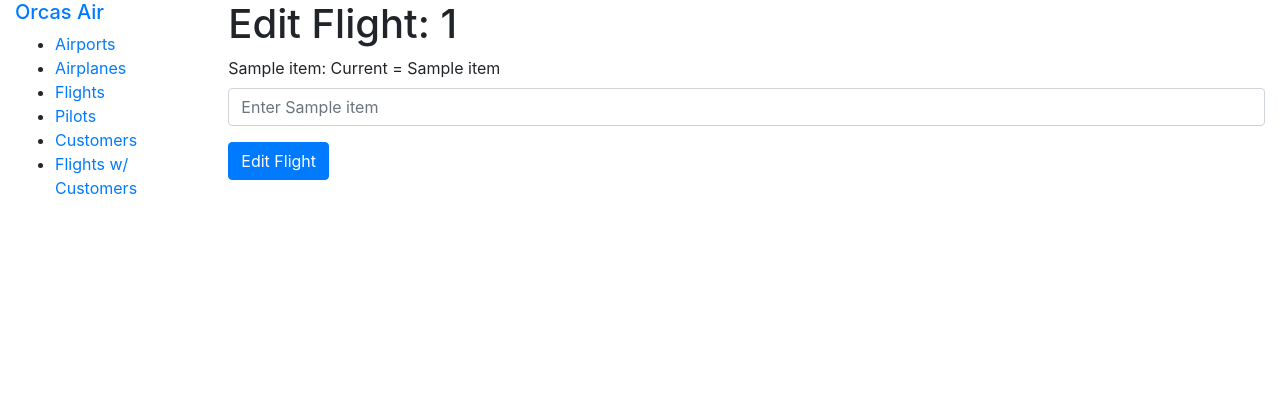
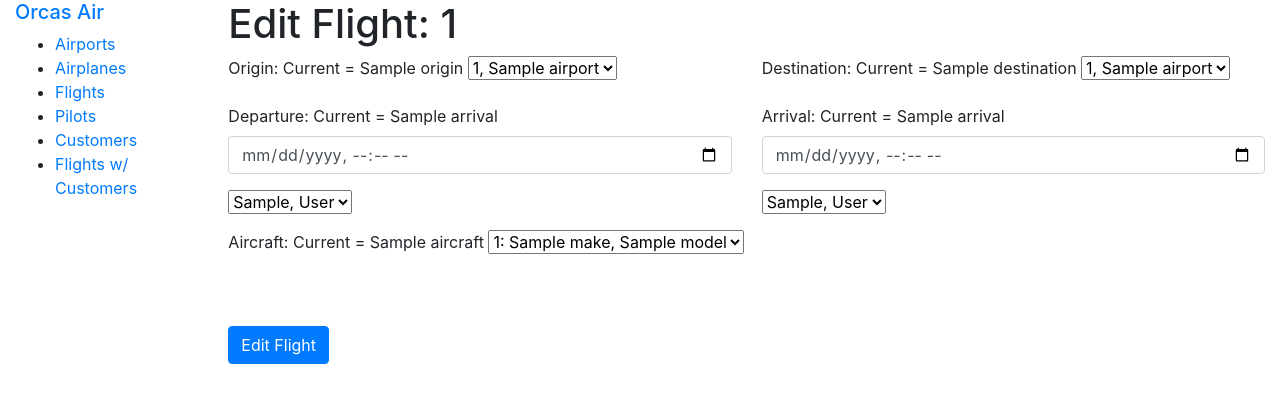
Before and after one commit to jodahoney/cs340_project, a Flask app: template project/templates/edit_flight.html in a window 1280 px wide. Shown: the part 56-459 px from the top of the page. Run offline with Flask 2, Linux system fonts and the light colour scheme; the template is opened without the code that fills it: most values are stand-ins (such as "Sample title", 1, 10 or a date in 2020); some libraries are stand-ins or nearby versions.

Commit message:
Added update to Flights

```diff
--- a/project/app.py
+++ b/project/app.py
@@ -8,6 +8,20 @@ db_connection = db.connect_to_database()
 
 app.config['MYSQL_CURSORCLASS'] = "DictCursor"
 
+def calculate_flight_time(arrival, departure):
+    """
+    Accepts the string output by the HTML datetime-local input form and converts
+    to a time delta in number of minutes from departure to arrival.
+    """
+    arrival_datetime = datetime.datetime.strptime(arrival,"%Y-%m-%dT%H:%M")
+    departure_datetime = datetime.datetime.strptime(departure,"%Y-%m-%dT%H:%M")
+
+    time_delta = arrival_datetime - departure_datetime
+    FlightDuration = (time_delta.days * 24) + (time_delta.seconds // 60)
+
+    return FlightDuration
+
+
 @app.route('/')
 def index():
     return render_template('index.html')
@@ -17,7 +31,7 @@ def airports():
 
     # insert into the airports entity
     if request.method == "POST":
-        # fire off if user presses the Add Person button
+
         if request.form.get("Add_Airport"):
             # grab user form inputs
             airportID = request.form["AirportID"]
@@ -27,9 +41,6 @@ def airports():
 
             # assuming no null inputs
             query = "INSERT INTO Airports (`AirportID`, `Name`, `City`, `State`) VALUES (%s, %s, %s, %s);"
-            # cur = db.connection.cursor()
-            # cur.execute(query, (airportID, name, city, state))
-            # db.connection.commit()
             cursor = db.execute_query(db_connection=db_connection, query=query, query_params=(airportID, name, city, state))
             results = cursor.fetchall()
 
@@ -37,17 +48,14 @@ def airports():
 
     # Grab Airports data so we send it to our template to display
     if request.method == "GET":
-        # db query to grab all the people in bsg_people
         query = "SELECT * FROM Airports;"
         cursor = db.execute_query(db_connection=db_connection, query=query)
         data = cursor.fetchall()
 
-        # render edit_people page passing our query data and homeworld data to the edit_people template
         return render_template("airports.html", data=data)
 
 @app.route("/delete-airport/<string:id>")
 def delete_airport(id):
-    # mySQL query to delete the person with our passed id
     query = "DELETE FROM Airports WHERE AirportID = '%s';" % (id)
     cursor = db.execute_query(db_connection=db_connection, query=query)
     data = cursor.fetchall()
@@ -58,34 +66,30 @@ def delete_airport(id):
 @app.route("/edit-airport/<string:id>", methods=["POST", "GET"])
 def edit_airport(id):
     if request.method == "GET":
-        # mySQL query to grab the info of the person with our passed id
         query = "SELECT * FROM Airports WHERE AirportID = '%s';" % (id)
         cursor = db.execute_query(db_connection=db_connection, query=query)
         data = cursor.fetchall()
 
         return render_template("edit_airport.html", data=data)
 
-    # meat and potatoes of our update functionality
     if request.method == "POST":
         if request.form.get("Edit_Airport"):
-            # grab user form inputs
             name = request.form["Name"]
             city = request.form["City"]
             state = request.form["State"]
 
-            # . UPDATE table_name SET column1 = value1, column2 = value2 WHERE id=100;
             query = "UPDATE Airports SET Airports.Name = %s, Airports.City = %s, Airports.State = %s WHERE Airports.AirportID = %s;"
             cursor = db.execute_query(db_connection=db_connection, query=query, query_params=(name, city, state, id))
             data = cursor.fetchall()
             print(data)
-            # redirect back to people page after we execute the update query
+
             return redirect("/airports")
 
 # Airplanes
 @app.route("/airplanes", methods=["POST", "GET"])
 def airplanes():
 
-    # insert into the airports entity
+    # insert into the airplanes entity
     if request.method == "POST":
         # fire off if user presses the Add airplane button
         if request.form.get("Add_Airplane"):
@@ -100,51 +104,41 @@ def airplanes():
 
             # assuming no null inputs
             query = "INSERT INTO Airplanes (`TailNumber`, `Make`, `Model`, `Range`, `FuelCapacity`, `LastMaintenancePerformed`, `MaintenanceFrequency`) VALUES (%s, %s, %s, %s, %s, %s, %s);"
-            # cur = db.connection.cursor()
-            # cur.execute(query, (airportID, name, city, state))
-            # db.connection.commit()
             cursor = db.execute_query(db_connection=db_connection, query=query, query_params=(tail_number, make, model, air_range, fuel_capacity, last_maintenance_performed, maintenance_frequency))
             results = cursor.fetchall()
 
             return redirect("/airplanes")
 
-    # Grab Airports data so we send it to our template to display
+    # Grab Airplanes data so we send it to our template to display
     if request.method == "GET":
-        # db query to grab all the people in bsg_people
         query = "SELECT * FROM Airplanes;"
         cursor = db.execute_query(db_connection=db_connection, query=query)
         data = cursor.fetchall()
 
-        # render edit_people page passing our query data and homeworld data to the edit_people template
         return render_template("airplanes.html", data=data)
 
 
 # route for delete functionality, deleting an airplane
-# we want to pass the 'id' value of that person on button click (see HTML) via the route
 @app.route("/delete-airplane/<string:id>")
 def delete_airplane(id):
-    # mySQL query to delete the person with our passed id
     query = "DELETE FROM Airplanes WHERE TailNumber = '%s';" % (id)
     cursor = db.execute_query(db_connection=db_connection, query=query)
     data = cursor.fetchall()
 
-    # redirect back to airport page
+    # redirect back to airplanes page
     return redirect("/airplanes")
 
 
-# route for edit functionality, updating the attributes of a person in bsg_people
-# similar to our delete route, we want to the pass the 'id' value of that person on button click (see HTML) via the route
+# route for edit functionality, updating the attributes of an airplane
 @app.route("/edit-airplane/<string:id>", methods=["POST", "GET"])
 def edit_airplane(id):
     if request.method == "GET":
-        # mySQL query to grab the info of the person with our passed id
         query = "SELECT * FROM Airplanes WHERE TailNumber = '%s';" % (id)
         cursor = db.execute_query(db_connection=db_connection, query=query)
         data = cursor.fetchall()
 
         return render_template("edit_airplane.html", data=data)
 
-    # meat and potatoes of our update functionality
     if request.method == "POST":
         if request.form.get("Edit_Airplane"):
             make = request.form["Make"]
@@ -154,12 +148,11 @@ def edit_airplane(id):
             last_maintenance_performed = request.form["LastMaintenancePerformed"]
             maintenance_frequency = request.form["MaintenanceFrequency"]
 
-            # . UPDATE table_name SET column1 = value1, column2 = value2 WHERE id=100;
             query = "UPDATE Airplanes SET Airplanes.Make = %s, Airplanes.Model = %s, Airplanes.Range = %s, Airplanes.FuelCapacity = %s, Airplanes.LastMaintenancePerformed = %s, Airplanes.MaintenanceFrequency = %s WHERE Airplanes.TailNumber = %s;"
             cursor = db.execute_query(db_connection=db_connection, query=query, query_params=(make, model, range, fuel_capacity, last_maintenance_performed, maintenance_frequency, id))
             data = cursor.fetchall()
             print(data)
-            # redirect back to people page after we execute the update query
+
             return redirect("/airplanes")
 
 # Flights
@@ -191,11 +184,7 @@ def flights():
 
 
             # Calculate travel time
-            arrival_datetime = datetime.datetime.strptime(Arrival,"%Y-%m-%dT%H:%M")
-            departure_datetime = datetime.datetime.strptime(Departure,"%Y-%m-%dT%H:%M")
-
-            time_delta = arrival_datetime - departure_datetime
-            FlightDuration = (time_delta.days * 24) + (time_delta.seconds // 60)
+            FlightDuration = calculate_flight_time(Arrival, Departure)
 
             # assuming no null inputs
             query = "INSERT INTO Flights \
@@ -225,17 +214,8 @@ def flights():
                     )
             return redirect("/flights")
 
-    # Grab Flights data so we send it to our template to display
+    # Grab Flights and all related data so we send it to our template to display
     if request.method == "GET":
-        # OLD WAY OF SELECTING CUSTOMERS INTO TABLE:
-        # query = "SELECT \
-        #     FlightID, Origin, Destination, Departure, Arrival, FlightDuration, Pilot, Copilot, Aircraft, \
-        #     Customers.FirstName AS fname, Customers.LastName AS lname   \
-        #     FROM Flights \
-        #     INNER JOIN Flights_has_Customers \
-        #     ON Flights.FlightID = Flights_has_Customers.Flights_FlightID \
-        #     LEFT JOIN Customers \
-        #     ON Flights_has_Customers.Customers_CustomerID = Customers.CustomerID;"
 
         query = "SELECT * FROM Flights;"
         cursor = db.execute_query(db_connection=db_connection, query=query)
@@ -257,13 +237,13 @@ def flights():
         cursor = db.execute_query(db_connection=db_connection, query=query5)
         aircraft_data = cursor.fetchall()
 
-        # render edit_people page passing our query data and homeworld data to the edit_people template
         return render_template("flights.html",
             data=data,
             customer_data=customer_data,
             airport_data=airport_data,
             pilot_data=pilot_data,
-            aircraft_data=aircraft_data)
+            aircraft_data=aircraft_data
+            )
 
 
 # route for delete functionality, deleting a flight
@@ -283,38 +263,63 @@ def delete_flight(id):
     return redirect("/flights")
 
 
-# route for edit functionality, updating the attributes of a person in bsg_people
-# similar to our delete route, we want to the pass the 'id' value of that person on button click (see HTML) via the route
 @app.route("/edit-flight/<int:id>", methods=["POST", "GET"])
 def edit_flight(id):
     if request.method == "GET":
-        # mySQL query to grab the info of the person with our passed id
+
         query = "SELECT * FROM Flights WHERE FlightID = '%s';" % (id)
+
+        query3 = "SELECT AirportID, Name FROM Airports;"
+        cursor = db.execute_query(db_connection=db_connection, query=query3)
+        airport_data = cursor.fetchall()
+
+        query4 = "SELECT PilotID, FirstName, LastName FROM Pilots;"
+        cursor = db.execute_query(db_connection=db_connection, query=query4)
+        pilot_data = cursor.fetchall()
+
+        query5 = "Select TailNumber, Make, Model FROM Airplanes;"
+        cursor = db.execute_query(db_connection=db_connection, query=query5)
+        aircraft_data = cursor.fetchall()
+
         cursor = db.execute_query(db_connection=db_connection, query=query)
         data = cursor.fetchall()
 
-        return render_template("edit_flight.html", data=data)
+        return render_template("edit_flight.html",
+            data=data,
+            # customer_data=customer_data,
+            airport_data=airport_data,
+            pilot_data=pilot_data,
+            aircraft_data=aircraft_data)
 
-    # meat and potatoes of our update functionality
     if request.method == "POST":
         if request.form.get("Edit_Flight"):
+
             # grab user form inputs
-            name = request.form[""]
-            city = request.form[""]
-            state = request.form[""]
+            Origin = request.form["origin-select"]
+            Destination = request.form["destination-select"]
+            Departure = request.form["Departure"]
+            Arrival = request.form["Arrival"]
+            Pilot = request.form["pilot-select"]
+            CoPilot = request.form["copilot-select"]
+            Aircraft = request.form["aircraft-select"]
 
-            query = "UPDATE Flights SET Airports.Name = %s, Airports.City = %s, Airports.State = %s WHERE Airports.AirportID = %s;"
-            cursor = db.execute_query(db_connection=db_connection, query=query, query_params=(name, city, state, id))
+            FlightDuration = calculate_flight_time(Arrival, Departure)
+
+            query = "UPDATE Flights SET Flights.Origin = %s, Flights.Destination = %s, Flights.Departure = %s, \
+                Flights.Arrival = %s, Flights.FlightDuration = %s, Flights.Pilot = %s, Flights.CoPilot = %s, Flights.Aircraft = %s \
+                WHERE Flights.FlightID = %s;"
+            cursor = db.execute_query(db_connection=db_connection,
+                query=query,
+                query_params=(Origin, Destination, Departure, Arrival, FlightDuration, Pilot, CoPilot, Aircraft, id)
+            )
             data = cursor.fetchall()
-            print(data)
-            # redirect back to people page after we execute the update query
+
             return redirect("/flights")
 
 # Pilots
 @app.route("/pilots", methods=["POST", "GET"])
 def pilots():
 
-    # insert into the airports entity
     if request.method == "POST":
         # fire off if user presses the Add Person button
         if request.form.get("Add_Pilot"):
@@ -330,19 +335,14 @@ def pilots():
 
             return redirect("/pilots")
 
-    # Grab Airports data so we send it to our template to display
     if request.method == "GET":
-        # db query to grab all the people in bsg_people
         query = "SELECT * FROM Pilots;"
         cursor = db.execute_query(db_connection=db_connection, query=query)
         data = cursor.fetchall()
 
-        # render edit_people page passing our query data and homeworld data to the edit_people template
         return render_template("pilots.html", data=data)
 
 
-# route for delete functionality, deleting an airport
-# we want to pass the 'id' value of that person on button click (see HTML) via the route
 @app.route("/delete-pilot/<string:id>")
 def delete_pilot(id):
     # mySQL query to delete the person with our passed id
@@ -350,23 +350,17 @@ def delete_pilot(id):
     cursor = db.execute_query(db_connection=db_connection, query=query)
     data = cursor.fetchall()
 
-    # redirect back to airport page
     return redirect("/pilots")
 
-
-# route for edit functionality, updating the attributes of a person in bsg_people
-# similar to our delete route, we want to the pass the 'id' value of that person on button click (see HTML) via the route
 @app.route("/edit-pilot/<string:id>", methods=["POST", "GET"])
 def edit_pilot(id):
     if request.method == "GET":
-        # mySQL query to grab the info of the person with our passed id
         query = "SELECT * FROM Pilots WHERE PilotID = '%s';" % (id)
         cursor = db.execute_query(db_connection=db_connection, query=query)
         data = cursor.fetchall()
 
         return render_template("edit_pilot.html", data=data)
 
-    # meat and potatoes of our update functionality
     if request.method == "POST":
         if request.form.get("Edit_Pilot"):
             # grab user form inputs
@@ -374,12 +368,11 @@ def edit_pilot(id):
             lname = request.form["LastName"]
             phone_number = request.form["PhoneNumber"]
 
-            # . UPDATE table_name SET column1 = value1, column2 = value2 WHERE id=100;
             query = "UPDATE Pilots SET Pilots.FirstName = %s, Pilots.LastName = %s, Pilots.PhoneNumber = %s WHERE Pilots.PilotID = %s;"
             cursor = db.execute_query(db_connection=db_connection, query=query, query_params=(fname, lname, phone_number, id))
             data = cursor.fetchall()
             print(data)
-            # redirect back to people page after we execute the update query
+
             return redirect("/pilots")
 
 # Customers
@@ -409,41 +402,30 @@ def customers():
 
     # Grab Customers data so we send it to our template to display
     if request.method == "GET":
-        # db query to grab all the people in bsg_people
         query = "SELECT * FROM Customers;"
         cursor = db.execute_query(db_connection=db_connection, query=query)
         data = cursor.fetchall()
 
-        # render edit_people page passing our query data and homeworld data to the edit_people template
         return render_template("customers.html", data=data)
 
-
-# route for delete functionality, deleting an airport
-# we want to pass the 'id' value of that person on button click (see HTML) via the route
 @app.route("/delete-customer/<string:id>")
 def delete_customer(id):
-    # mySQL query to delete the person with our passed id
     query = "DELETE FROM Customers WHERE CustomerID = '%s';" % (id)
     cursor = db.execute_query(db_connection=db_connection, query=query)
     data = cursor.fetchall()
 
-    # redirect back to airport page
     return redirect("/customers")
 
 
-# route for edit functionality, updating the attributes of a person in bsg_people
-# similar to our delete route, we want to the pass the 'id' value of that person on button click (see HTML) via the route
 @app.route("/edit-customer/<string:id>", methods=["POST", "GET"])
 def edit_customer(id):
     if request.method == "GET":
-        # mySQL query to grab the info of the person with our passed id
         query = "SELECT * FROM Customers WHERE CustomerID = '%s';" % (id)
         cursor = db.execute_query(db_connection=db_connection, query=query)
         data = cursor.fetchall()
 
         return render_template("edit_customer.html", data=data)
 
-    # meat and potatoes of our update functionality
     if request.method == "POST":
         if request.form.get("Edit_Customer"):
             # grab user form inputs
@@ -456,12 +438,11 @@ def edit_customer(id):
             zip_code = request.form["ZIP_Code"]
             phone_number = request.form["PhoneNumber"]
 
-            # . UPDATE table_name SET column1 = value1, column2 = value2 WHERE id=100;
             query = "UPDATE Customers SET Customers.FirstName = %s, Customers.LastName = %s, Customers.AddressLine1 = %s, Customers.AddressLine2 = %s, Customers.City = %s, Customers.State = %s, Customers.ZIP_Code = %s, Customers.PhoneNumber = %s WHERE Customers.CustomerID = %s;"
             cursor = db.execute_query(db_connection=db_connection, query=query, query_params=(fname, lname, address1, address2, city, state, zip_code, phone_number, id))
             data = cursor.fetchall()
             print(data)
-            # redirect back to people page after we execute the update query
+
             return redirect("/customers")
 
 # Flights_has_customers
@@ -481,7 +462,6 @@ def flightsCustomers():
         cursor = db.execute_query(db_connection=db_connection, query=query2)
         customer_data = cursor.fetchall()
 
-        # render edit_people page passing our query data and homeworld data to the edit_people template
         return render_template("flights_has_customers.html", data=data, customer_data=customer_data)
 
     return render_template('flights_has_customers.html')
--- a/project/templates/edit_flight.html
+++ b/project/templates/edit_flight.html
@@ -6,16 +6,95 @@
 
 {% block content %}
 <form id="editFlight" action="{{ url_for('edit_flight', id=data[0].FlightID) }}" method="post">
-    {% for value in data[0] %}
-        {% if value != "FlightID" %}
-        <div class="form-group">
-            <label for={{value}}>{{value}}: Current = {{ data[0][value] }}</label>
-            <input type="text" class="form-control" id="{{value}}" name="{{value}}" placeholder="Enter {{value}}">
-        </div>
-        {% endif %}
+    <!-- Origin and Destination -->
+    <div class="row">
+      <div class="form-group col" >
+        <label for="origin-select">Origin: Current = {{ data[0]['Origin'] }}</label>
+        <select class="form-select" name="origin-select">
+          {% for airport in airport_data %}
+            {% if airport.AirportID == data[0]['Origin'] %}
+              <option value={{airport.AirportID}} selected>{{airport.AirportID}}, {{airport.Name}}</option>
+            {% else %}
+              <option value={{airport.AirportID}}>{{airport.AirportID}}, {{airport.Name}}</option>
+            {% endif %}
+          {% endfor %}
+        </select>
+      </div>
+      <div class="form-group col">
+        <label for="destination-select">Destination: Current = {{ data[0]['Destination'] }}</label>
+        <select class="form-select" name="destination-select">
+          {% for airport in airport_data %}
+            {% if airport.AirportID == data[0]['Destination'] %}
+              <option value={{airport.AirportID}} selected>{{airport.AirportID}}, {{airport.Name}}</option>
+            {% else %}
+            <option value={{airport.AirportID}}>{{airport.AirportID}}, {{airport.Name}}</option>
+            {% endif %}
+          {% endfor %}
+        </select>
+      </div>
+    </div>
 
-    {% endfor %}
+    <div class="row">
+      <div class="form-group col">
+        <label for="Departure">Departure: Current = {{ data[0]['Arrival'] }}</label>
+        <input type="datetime-local" class="form-control" id="Departure" name="Departure" placeholder="Enter Departure" value="{{data[0]['Departure']}}">
+      </div>
+      <div class="form-group col">
+        <label for="Arrival">Arrival: Current = {{data[0]['Arrival']}}</label>
+        <input type="datetime-local" class="form-control" id="Arrival" name="Arrival" placeholder="Enter Arrival" value="{{data[0]['Arrival']}}">
+      </div>
+    </div>
 
+    <div class="row">
+      <div class="form-group col">
+        {% for pilot in pilot_data %}
+            {% if pilot.PilotID == data[0]['Pilot'] %}
+            <label for="pilot-select">Pilot: Current = {{ pilot.FirstName }}, {{ pilot.LastName }} </label>
+            {% endif %}
+        {% endfor %}
+        <select class="form-select" name="pilot-select">
+          {% for pilot in pilot_data %}
+            {% if pilot.PilotID == data[0]['Pilot'] %}
+              <option value={{pilot.PilotID}} selected>{{pilot.FirstName}}, {{pilot.LastName}}</option>
+            {% else %}
+              <option value={{pilot.PilotID}}>{{pilot.FirstName}}, {{pilot.LastName}}</option>
+            {% endif %}
+          {% endfor %}
+        </select>
+      </div>
+      <div class="form-group col">
+        {% for pilot in pilot_data %}
+          {% if pilot.PilotID == data[0]['CoPilot'] %}
+            <label for="copilot-select">CoPilot: Current = {{ pilot.FirstName }}, {{ pilot.LastName }} </label>
+          {% endif %}
+        {% endfor %}
+        <select class="form-select" name="copilot-select">
+          {% for pilot in pilot_data %}
+            {% if pilot.PilotID == data[0]['CoPilot'] %}
+              <option value={{pilot.PilotID}} selected>{{pilot.FirstName}}, {{pilot.LastName}}</option>
+            {% else %}
+              <option value={{pilot.PilotID}}>{{pilot.FirstName}}, {{pilot.LastName}}</option>
+            {% endif %}
+          {% endfor %}
+        </select>
+      </div>
+    </div>
+
+    <!-- Aircraft Select-->
+    <div class="form-group">
+      <label for="aircraft-select">Aircraft: Current = {{ data[0]['Aircraft'] }}</label>
+      <select class="form-select" name="aircraft-select">
+        {% for aircraft in aircraft_data %}
+          {% if aircraft.TailNumber == data[0]['Aircraft'] %}
+            <option value={{aircraft.TailNumber}} selected>{{aircraft.TailNumber}}: {{aircraft.Make}}, {{aircraft.Model}}</option>
+          {% else %}
+            <option value={{aircraft.TailNumber}}>{{aircraft.TailNumber}}: {{aircraft.Make}}, {{aircraft.Model}}</option>
+          {% endif %}
+        {% endfor %}
+      </select>
+    </div>
+
+    <br><br>
     <input type="submit" name="Edit_Flight" value="Edit Flight" class="btn btn-primary">
   </form>
 {% endblock %}
```
